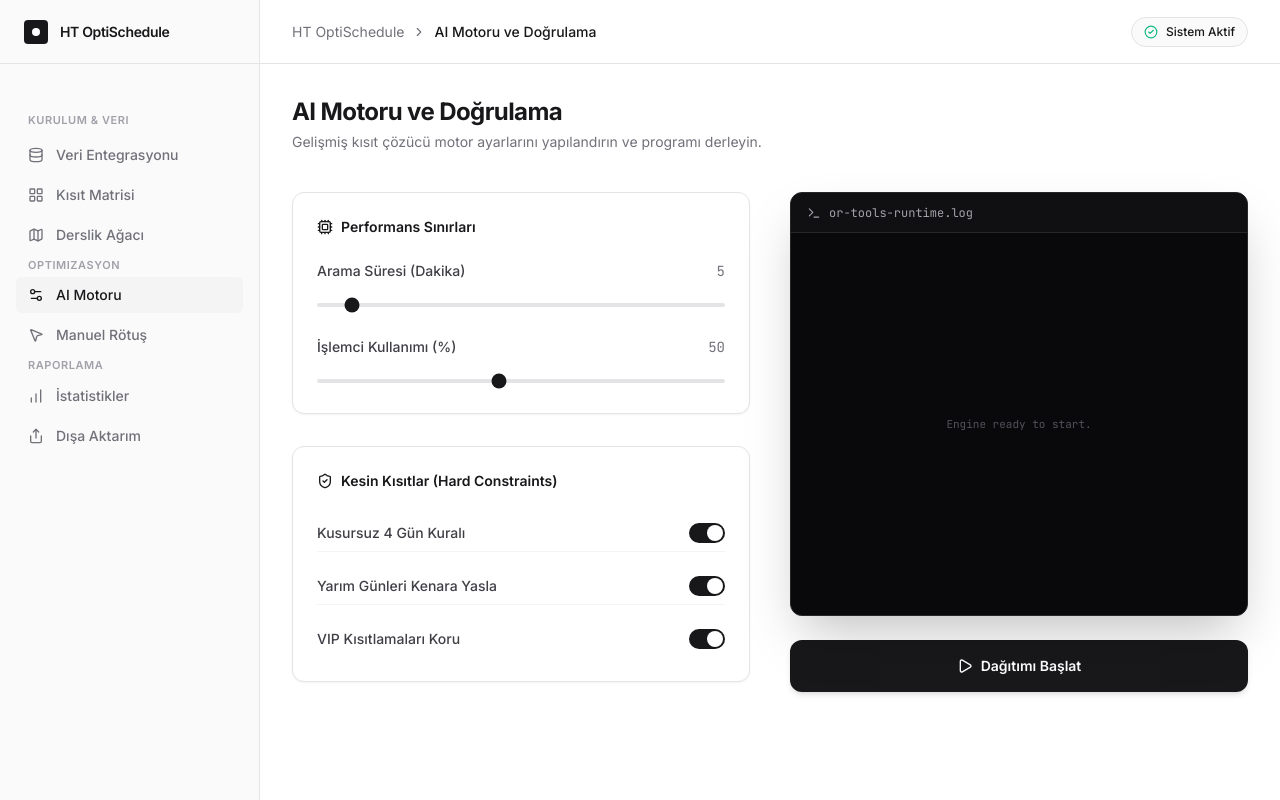
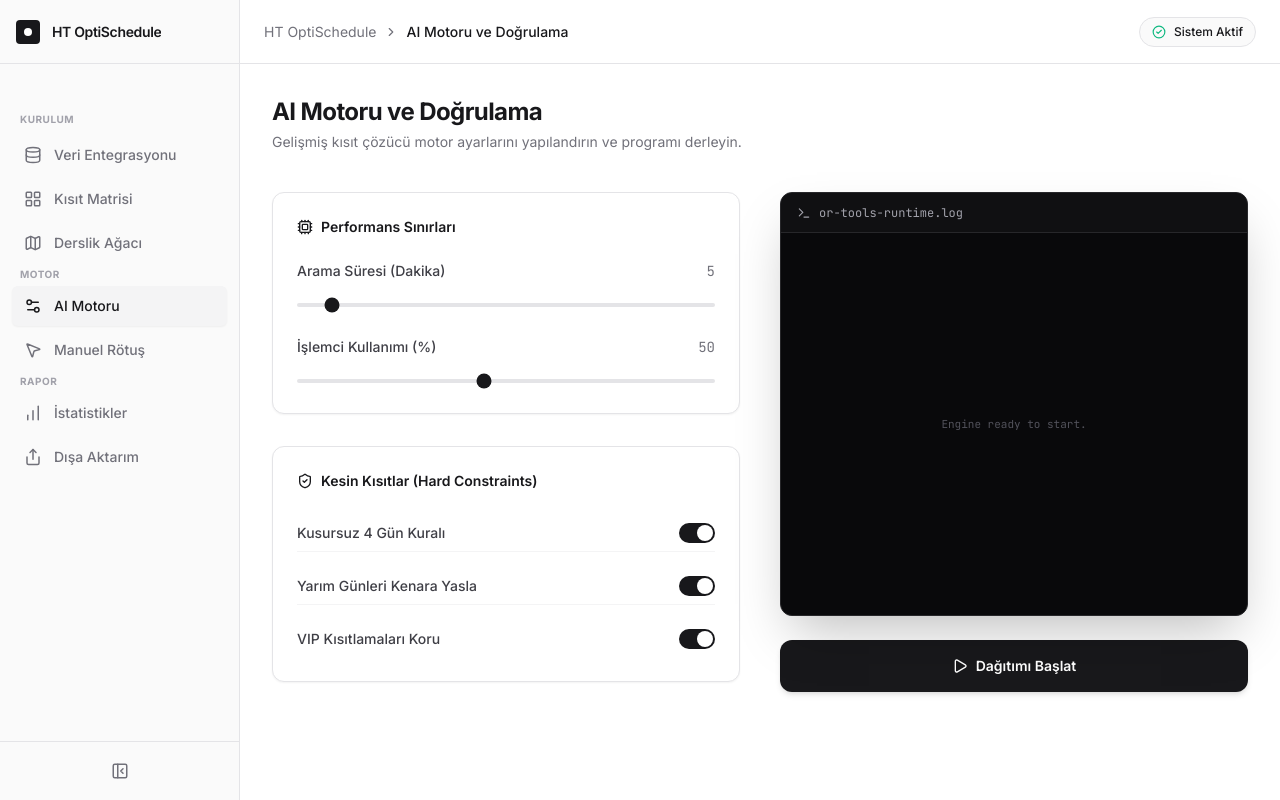
Before and after one commit to HASANTURHAN/ht-optischedule, a React (Vite) app: page / in a window 1280 px wide. Built offline with nearby package versions, Linux system fonts and the light colour scheme.

Commit message:
feat: Implement collapsible sidebar and dynamic table scaling

```diff
--- a/src/App.tsx
+++ b/src/App.tsx
@@ -9,42 +9,55 @@ import IntegrationExport from "./components/IntegrationExport";
 import DataIntegration from "./components/DataIntegration";
 import {
   Database, LayoutGrid, Settings2, BarChart,
-  Map, MousePointer2, Share, CheckCircle2, ChevronRight
+  Map, MousePointer2, Share, CheckCircle2, ChevronRight, PanelLeftClose, PanelLeftOpen
 } from "lucide-react";
 
 function App() {
   const [activeTab, setActiveTab] = useState("solve");
+  const [isSidebarCollapsed, setIsSidebarCollapsed] = useState(false);
 
   return (
     <div className="flex h-screen bg-[#FAFAFA] font-sans text-zinc-900 overflow-hidden">
-      {/* Sleek Sidebar (Vercel/Linear style) */}
-      <aside className="w-[260px] bg-[#FAFAFA] border-r border-zinc-200 flex flex-col z-10 shrink-0">
-        <div className="h-16 flex items-center px-6 border-b border-zinc-200">
-          <div className="w-6 h-6 bg-zinc-900 rounded-[4px] flex items-center justify-center mr-3">
-             <div className="w-2 h-2 bg-white rounded-full"></div>
+      {/* Sleek Sidebar (Collapsible) */}
+      <aside className={`${isSidebarCollapsed ? 'w-[72px]' : 'w-[240px]'} transition-all duration-300 ease-in-out bg-[#FAFAFA] border-r border-zinc-200 flex flex-col z-10 shrink-0`}>
+        <div className="h-16 flex items-center justify-between px-4 border-b border-zinc-200 shrink-0">
+          <div className="flex items-center">
+            <div className="w-6 h-6 bg-zinc-900 rounded-[4px] flex items-center justify-center shrink-0">
+               <div className="w-2 h-2 bg-white rounded-full"></div>
+            </div>
+            {!isSidebarCollapsed && <h1 className="text-sm font-semibold tracking-tight ml-3 whitespace-nowrap overflow-hidden">HT OptiSchedule</h1>}
           </div>
-          <h1 className="text-sm font-semibold tracking-tight">HT OptiSchedule</h1>
         </div>
 
-        <nav className="flex-1 px-4 py-6 space-y-1 overflow-y-auto custom-scrollbar">
-          <SectionTitle>Kurulum & Veri</SectionTitle>
-          <NavItem icon={<Database size={16} strokeWidth={2} />} label="Veri Entegrasyonu" isActive={activeTab === "data"} onClick={() => setActiveTab("data")} />
-          <NavItem icon={<LayoutGrid size={16} strokeWidth={2} />} label="Kısıt Matrisi" isActive={activeTab === "grid"} onClick={() => setActiveTab("grid")} />
-          <NavItem icon={<Map size={16} strokeWidth={2} />} label="Derslik Ağacı" isActive={activeTab === "rooms"} onClick={() => setActiveTab("rooms")} />
+        <nav className="flex-1 px-3 py-6 space-y-1 overflow-y-auto custom-scrollbar overflow-x-hidden">
+          {!isSidebarCollapsed && <SectionTitle>Kurulum</SectionTitle>}
+          <NavItem isCollapsed={isSidebarCollapsed} icon={<Database size={18} strokeWidth={2} />} label="Veri Entegrasyonu" isActive={activeTab === "data"} onClick={() => setActiveTab("data")} />
+          <NavItem isCollapsed={isSidebarCollapsed} icon={<LayoutGrid size={18} strokeWidth={2} />} label="Kısıt Matrisi" isActive={activeTab === "grid"} onClick={() => setActiveTab("grid")} />
+          <NavItem isCollapsed={isSidebarCollapsed} icon={<Map size={18} strokeWidth={2} />} label="Derslik Ağacı" isActive={activeTab === "rooms"} onClick={() => setActiveTab("rooms")} />
 
-          <SectionTitle>Optimizasyon</SectionTitle>
-          <NavItem icon={<Settings2 size={16} strokeWidth={2} />} label="AI Motoru" isActive={activeTab === "solve"} onClick={() => setActiveTab("solve")} />
-          <NavItem icon={<MousePointer2 size={16} strokeWidth={2} />} label="Manuel Rötuş" isActive={activeTab === "editor"} onClick={() => setActiveTab("editor")} />
+          {!isSidebarCollapsed && <SectionTitle>Motor</SectionTitle>}
+          <NavItem isCollapsed={isSidebarCollapsed} icon={<Settings2 size={18} strokeWidth={2} />} label="AI Motoru" isActive={activeTab === "solve"} onClick={() => setActiveTab("solve")} />
+          <NavItem isCollapsed={isSidebarCollapsed} icon={<MousePointer2 size={18} strokeWidth={2} />} label="Manuel Rötuş" isActive={activeTab === "editor"} onClick={() => setActiveTab("editor")} />
 
-          <SectionTitle>Raporlama</SectionTitle>
-          <NavItem icon={<BarChart size={16} strokeWidth={2} />} label="İstatistikler" isActive={activeTab === "results"} onClick={() => setActiveTab("results")} />
-          <NavItem icon={<Share size={16} strokeWidth={2} />} label="Dışa Aktarım" isActive={activeTab === "export"} onClick={() => setActiveTab("export")} />
+          {!isSidebarCollapsed && <SectionTitle>Rapor</SectionTitle>}
+          <NavItem isCollapsed={isSidebarCollapsed} icon={<BarChart size={18} strokeWidth={2} />} label="İstatistikler" isActive={activeTab === "results"} onClick={() => setActiveTab("results")} />
+          <NavItem isCollapsed={isSidebarCollapsed} icon={<Share size={18} strokeWidth={2} />} label="Dışa Aktarım" isActive={activeTab === "export"} onClick={() => setActiveTab("export")} />
         </nav>
+
+        <div className="p-3 border-t border-zinc-200 shrink-0 flex justify-center">
+          <button
+            onClick={() => setIsSidebarCollapsed(!isSidebarCollapsed)}
+            className="p-2 rounded-md hover:bg-zinc-100 text-zinc-500 transition-colors w-full flex justify-center"
+            title={isSidebarCollapsed ? "Menüyü Genişlet" : "Menüyü Daralt"}
+          >
+            {isSidebarCollapsed ? <PanelLeftOpen size={18} /> : <PanelLeftClose size={18} />}
+          </button>
+        </div>
       </aside>
 
       {/* Main Content */}
       <main className="flex-1 flex flex-col h-full overflow-hidden relative bg-white">
-        <header className="h-16 bg-white border-b border-zinc-200 flex items-center justify-between px-8 shrink-0">
+        <header className="h-16 bg-white border-b border-zinc-200 flex items-center justify-between px-6 shrink-0">
           <div className="flex items-center gap-2 text-sm text-zinc-500">
              <span>HT OptiSchedule</span>
              <ChevronRight size={14} />
@@ -52,6 +65,7 @@ function App() {
                 {activeTab === "data" && "Veri Entegrasyonu"}
                 {activeTab === "grid" && "Kısıt Matrisi"}
                 {activeTab === "rooms" && "Derslik Ağacı"}
+                {activeTab === "duty" && "Nöbet Dağıtım"}
                 {activeTab === "solve" && "AI Motoru ve Doğrulama"}
                 {activeTab === "editor" && "İnteraktif Program Düzenleyici"}
                 {activeTab === "results" && "İstatistik ve Analiz"}
@@ -64,16 +78,16 @@ function App() {
           </div>
         </header>
 
-        <div className="flex-1 overflow-y-auto p-8 custom-scrollbar">
-          <div className="max-w-[1000px] mx-auto h-full">
-            {activeTab === "data" && <div className="animate-in fade-in duration-300"><DataIntegration /></div>}
-            {activeTab === "grid" && <div className="h-full pb-4 animate-in fade-in duration-300"><TeacherGrid /></div>}
-            {activeTab === "rooms" && <Placeholder title="Derslik Ağacı" />}
-            {activeTab === "duty" && <div className="animate-in fade-in duration-300"><DutySettings /></div>}
-            {activeTab === "solve" && <div className="animate-in fade-in duration-300"><SolverSettings /></div>}
-            {activeTab === "editor" && <div className="animate-in h-full fade-in duration-300"><AdvancedEditor /></div>}
-            {activeTab === "results" && <div className="animate-in fade-in duration-300"><ResultsDashboard /></div>}
-            {activeTab === "export" && <div className="animate-in fade-in duration-300"><IntegrationExport /></div>}
+        <div className="flex-1 overflow-y-auto p-4 md:p-8 custom-scrollbar">
+          <div className="max-w-[1400px] mx-auto h-full flex flex-col">
+            {activeTab === "data" && <div className="animate-in fade-in duration-300 flex-1"><DataIntegration /></div>}
+            {activeTab === "grid" && <div className="animate-in fade-in duration-300 flex-1 h-full"><TeacherGrid /></div>}
+            {activeTab === "rooms" && <div className="animate-in fade-in duration-300 flex-1"><Placeholder title="Derslik Ağacı" /></div>}
+            {activeTab === "duty" && <div className="animate-in fade-in duration-300 flex-1"><DutySettings /></div>}
+            {activeTab === "solve" && <div className="animate-in fade-in duration-300 flex-1"><SolverSettings /></div>}
+            {activeTab === "editor" && <div className="animate-in fade-in duration-300 flex-1 h-full"><AdvancedEditor /></div>}
+            {activeTab === "results" && <div className="animate-in fade-in duration-300 flex-1"><ResultsDashboard /></div>}
+            {activeTab === "export" && <div className="animate-in fade-in duration-300 flex-1"><IntegrationExport /></div>}
           </div>
         </div>
       </main>
@@ -82,27 +96,29 @@ function App() {
 }
 
 function SectionTitle({ children }: { children: React.ReactNode }) {
-  return <div className="text-[11px] font-semibold text-zinc-400 mt-6 mb-2 px-3 uppercase tracking-wider">{children}</div>;
+  return <div className="text-[10px] font-bold text-zinc-400 mt-6 mb-2 px-2 uppercase tracking-wider">{children}</div>;
 }
 
-function NavItem({ icon, label, isActive, onClick }: { icon: React.ReactNode, label: string, isActive: boolean, onClick: () => void }) {
+function NavItem({ icon, label, isActive, isCollapsed, onClick }: { icon: React.ReactNode, label: string, isActive: boolean, isCollapsed: boolean, onClick: () => void }) {
   return (
     <button
       onClick={onClick}
-      className={`w-full flex items-center gap-3 px-3 py-2 rounded-md transition-all duration-200 text-sm font-medium ${
+      title={isCollapsed ? label : undefined}
+      className={`w-full flex items-center ${isCollapsed ? 'justify-center p-2.5' : 'gap-3 px-3 py-2.5'} rounded-md transition-all duration-200 text-sm font-medium ${
         isActive
-          ? "bg-zinc-100 text-zinc-900"
+          ? "bg-zinc-100 text-zinc-900 shadow-sm"
           : "hover:bg-zinc-50 text-zinc-500 hover:text-zinc-900"
       }`}
     >
-      {icon}<span>{label}</span>
+      <span className="shrink-0">{icon}</span>
+      {!isCollapsed && <span className="whitespace-nowrap overflow-hidden">{label}</span>}
     </button>
   );
 }
 
 function Placeholder({ title }: { title: string }) {
   return (
-    <div className="flex flex-col items-center justify-center h-full text-zinc-400 animate-in fade-in duration-300">
+    <div className="flex flex-col items-center justify-center h-full text-zinc-400">
       <h2 className="text-xl font-medium text-zinc-800">{title}</h2>
       <p className="mt-2 text-sm text-center max-w-md">Bu modül özel tasarım sistemine geçiriliyor.</p>
     </div>
```
Also changed, not shown: src/components/TeacherGrid.tsx (+34 -35 lines).
